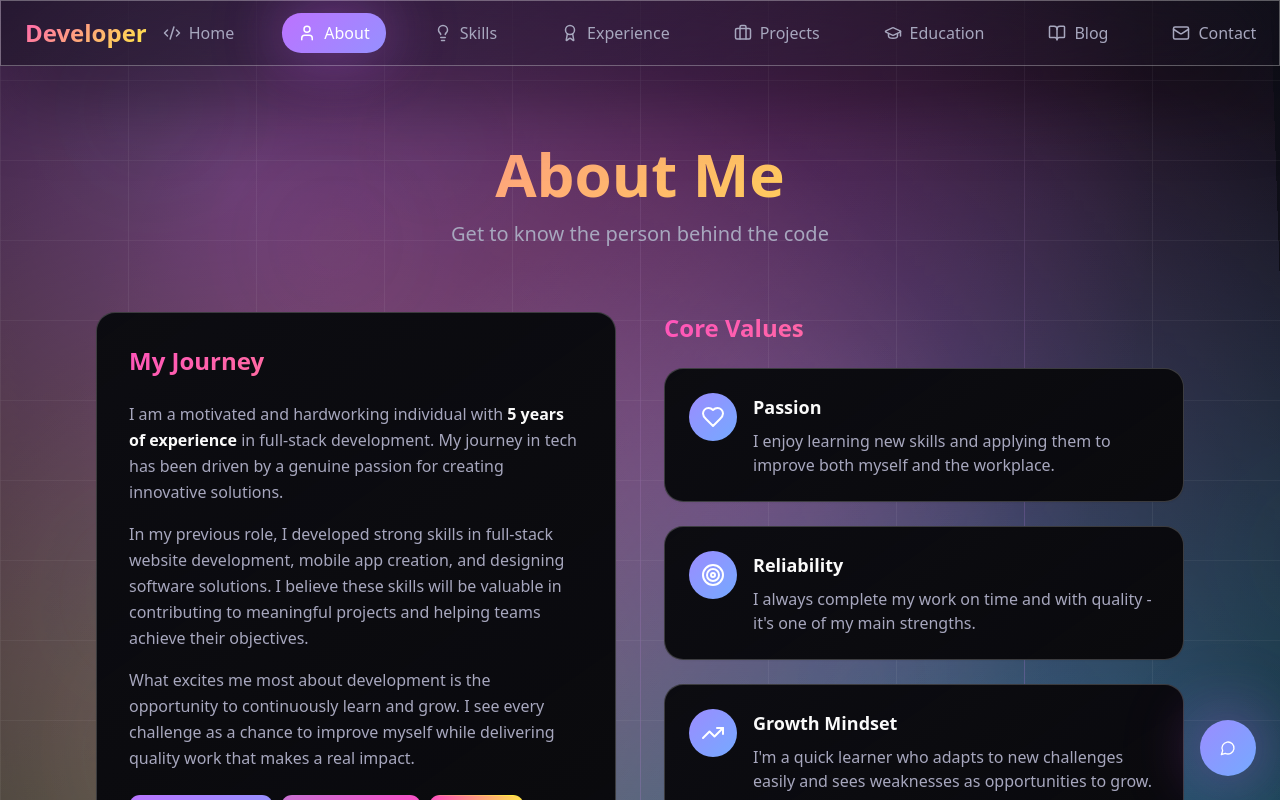
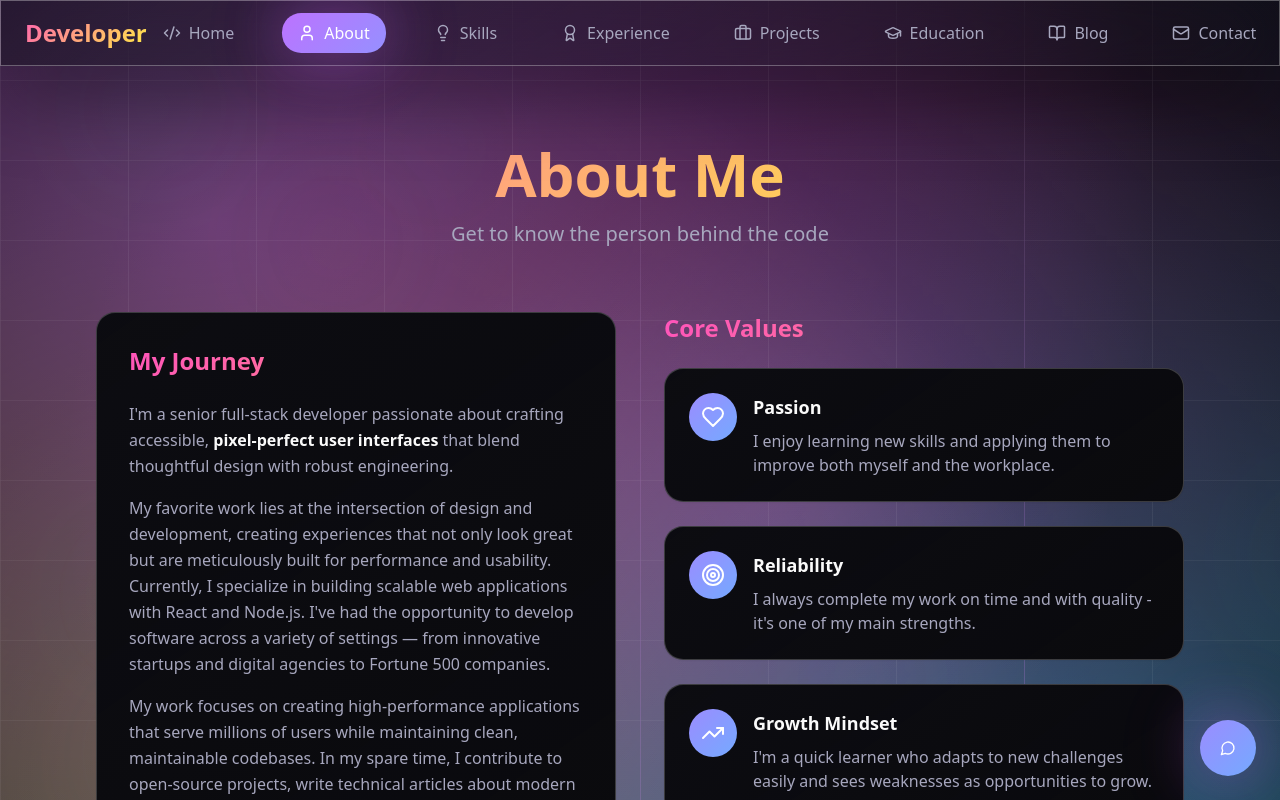
Before and after one commit to Arismy/Reuse-website, a React (Vite) app: page /about in a window 1280 px wide. Shown: the top 800 px of the page. Built offline with nearby package versions, Linux system fonts and the light colour scheme; the HTML template or start-up script is replaced by a standard one.

Commit message:
Update About.tsx

```diff
--- a/src/pages/About.tsx
+++ b/src/pages/About.tsx
@@ -44,19 +44,17 @@ const About = () => {
 
                 <div className="space-y-4 text-muted-foreground leading-relaxed">
                   <p>
-                    I am a motivated and hardworking individual with <span className="text-foreground font-semibold">5 years of experience</span> in
-                    full-stack development. My journey in tech has been driven by a genuine passion for creating innovative solutions.
+                    I'm a senior full-stack developer passionate about crafting accessible, <span className="text-foreground font-semibold">pixel-perfect user interfaces</span> that blend thoughtful design with robust engineering.
                   </p>
 
                   <p>
-                    In my previous role, I developed strong skills in full-stack website development, mobile app creation, and
-                    designing software solutions. I believe these skills will be valuable in contributing to meaningful projects
-                    and helping teams achieve their objectives.
+                    My favorite work lies at the intersection of design and development, creating experiences that not only look great but are meticulously built for performance and usability.
+
+Currently, I specialize in building scalable web applications with React and Node.js. I've had the opportunity to develop software across a variety of settings — from innovative startups and digital agencies to Fortune 500 companies.
                   </p>
 
                   <p>
-                    What excites me most about development is the opportunity to continuously learn and grow. I see every challenge
-                    as a chance to improve myself while delivering quality work that makes a real impact.
+My work focuses on creating high-performance applications that serve millions of users while maintaining clean, maintainable codebases. In my spare time, I contribute to open-source projects, write technical articles about modern web development, and mentor junior developers looking to break into the industry.
                   </p>
                 </div>
 
```
